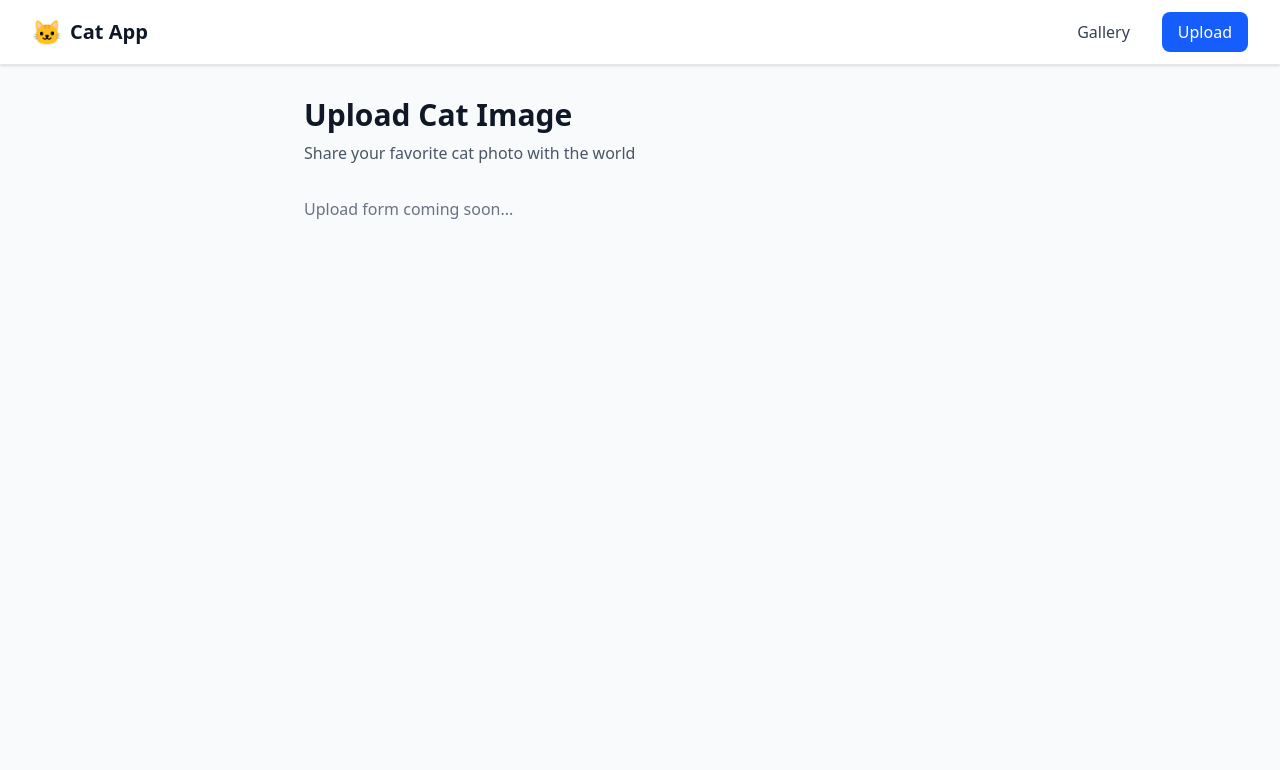
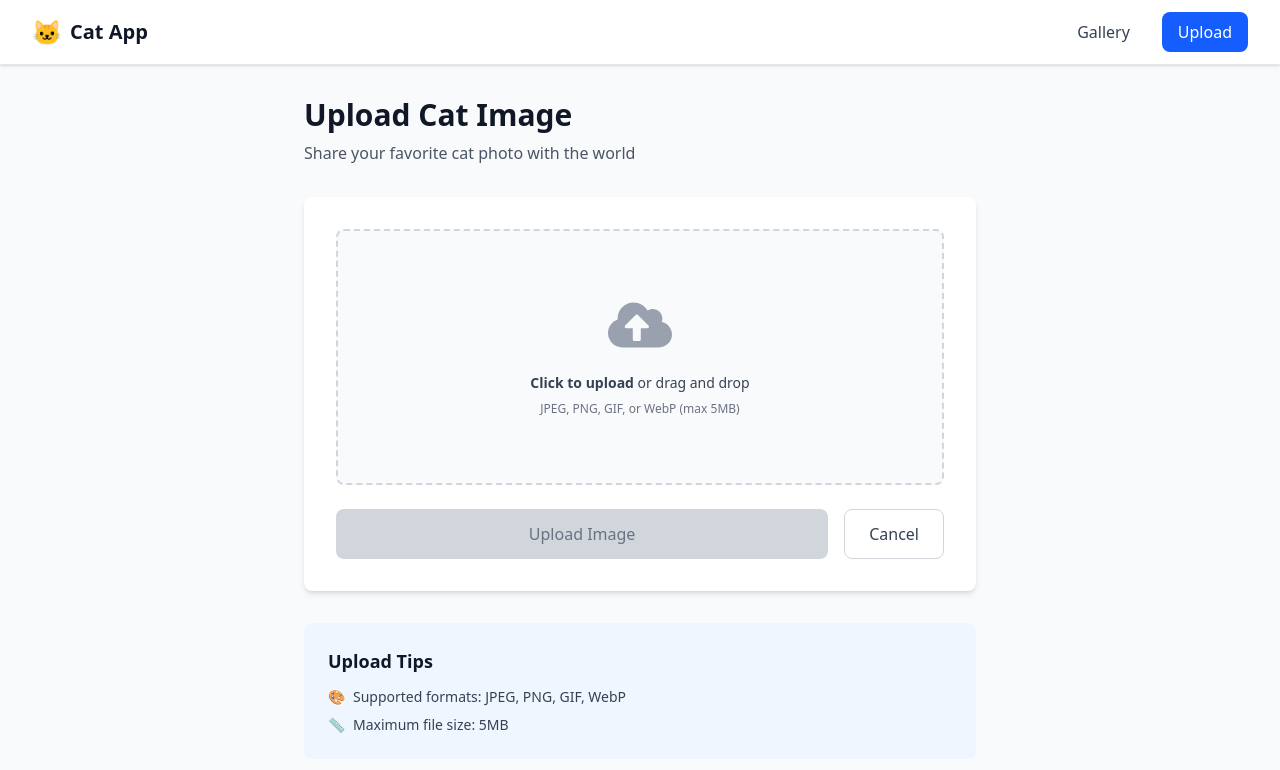
Before and after one commit to moloke/cat-app, a React (Vite) app: page /upload in a window 1280 px wide. Shown: the top 770 px of the page. Built offline with nearby package versions, Linux system fonts and the light colour scheme; no server answers.

Commit message:
feat: implement upload functionality

```diff
--- a/src/pages/Upload.tsx
+++ b/src/pages/Upload.tsx
@@ -1,9 +1,230 @@
+import { useState } from 'react'
+import type { ChangeEvent, FormEvent } from 'react'
+import { useNavigate } from 'react-router-dom'
+import { useMutation, useQueryClient } from '@tanstack/react-query'
+import { toast } from 'react-hot-toast'
+import { FaCloudUploadAlt, FaImage } from 'react-icons/fa'
+import { uploadImage } from '../services/catApi'
+
+const MAX_FILE_SIZE = 5 * 1024 * 1024
+const ALLOWED_TYPES = ['image/jpeg', 'image/jpg', 'image/png', 'image/gif', 'image/webp']
+
 function Upload() {
+  const [selectedFile, setSelectedFile] = useState<File | null>(null)
+  const [previewUrl, setPreviewUrl] = useState<string>('')
+  const [validationError, setValidationError] = useState<string>('')
+  const navigate = useNavigate()
+  const queryClient = useQueryClient()
+
+  const uploadMutation = useMutation({
+    mutationFn: uploadImage,
+    onSuccess: () => {
+      toast.success('Cat uploaded successfully! 🎉')
+      queryClient.invalidateQueries({ queryKey: ['images'] })
+      setTimeout(() => {
+        navigate('/')
+      }, 1000)
+    },
+    onError: (error: any) => {
+      const message =
+        error.response?.data?.message || 'Failed to upload image. Please try again.'
+      toast.error(message)
+    },
+  })
+
+  const validateFile = (file: File): string | null => {
+    if (!ALLOWED_TYPES.includes(file.type)) {
+      return 'Please select a valid image file (JPEG, PNG, GIF, or WebP)'
+    }
+
+    if (file.size > MAX_FILE_SIZE) {
+      return 'File size must be less than 5MB'
+    }
+
+    return null
+  }
+
+  const handleFileChange = (e: ChangeEvent<HTMLInputElement>) => {
+    const file = e.target.files?.[0]
+    setValidationError('')
+
+    if (!file) {
+      setSelectedFile(null)
+      setPreviewUrl('')
+      return
+    }
+
+    const error = validateFile(file)
+    if (error) {
+      setValidationError(error)
+      setSelectedFile(null)
+      setPreviewUrl('')
+      return
+    }
+
+    setSelectedFile(file)
+
+    const reader = new FileReader()
+    reader.onloadend = () => {
+      setPreviewUrl(reader.result as string)
+    }
+    reader.readAsDataURL(file)
+  }
+
+  const handleSubmit = (e: FormEvent) => {
+    e.preventDefault()
+
+    if (!selectedFile) {
+      setValidationError('Please select an image to upload')
+      return
+    }
+
+    uploadMutation.mutate(selectedFile)
+  }
+
+  const handleClearFile = () => {
+    setSelectedFile(null)
+    setPreviewUrl('')
+    setValidationError('')
+  }
+
   return (
     <div className="max-w-2xl mx-auto">
       <h1 className="text-3xl font-bold text-gray-900 mb-2">Upload Cat Image</h1>
-      <p className="text-gray-600 mb-8">Share your favorite cat photo with the world</p>
-      <p className="text-gray-500">Upload form coming soon...</p>
+      <p className="text-gray-600 mb-8">
+        Share your favorite cat photo with the world
+      </p>
+
+      <form onSubmit={handleSubmit} className="bg-white rounded-lg shadow-md p-8">
+        <div className="mb-6">
+          <label
+            htmlFor="file-upload"
+            className={`flex flex-col items-center justify-center w-full h-64 border-2 border-dashed rounded-lg cursor-pointer transition-colors ${
+              previewUrl
+                ? 'border-blue-500 bg-blue-50'
+                : 'border-gray-300 bg-gray-50 hover:bg-gray-100'
+            }`}
+          >
+            {previewUrl ? (
+              <div className="relative w-full h-full p-4">
+                <img
+                  src={previewUrl}
+                  alt="Preview"
+                  className="w-full h-full object-contain rounded"
+                />
+              </div>
+            ) : (
+              <div className="flex flex-col items-center justify-center pt-5 pb-6">
+                <FaCloudUploadAlt className="w-16 h-16 text-gray-400 mb-4" />
+                <p className="mb-2 text-sm text-gray-700">
+                  <span className="font-semibold">Click to upload</span> or drag and drop
+                </p>
+                <p className="text-xs text-gray-500">
+                  JPEG, PNG, GIF, or WebP (max 5MB)
+                </p>
+              </div>
+            )}
+            <input
+              id="file-upload"
+              type="file"
+              className="hidden"
+              accept="image/*"
+              onChange={handleFileChange}
+              disabled={uploadMutation.isPending}
+            />
+          </label>
+        </div>
+
+        {selectedFile && (
+          <div className="mb-6 p-4 bg-blue-50 rounded-lg flex items-center justify-between">
+            <div className="flex items-center space-x-3">
+              <FaImage className="text-blue-600 text-xl" />
+              <div>
+                <p className="text-sm font-medium text-gray-900">{selectedFile.name}</p>
+                <p className="text-xs text-gray-500">
+                  {(selectedFile.size / 1024 / 1024).toFixed(2)} MB
+                </p>
+              </div>
+            </div>
+            <button
+              type="button"
+              onClick={handleClearFile}
+              className="text-red-600 hover:text-red-700 text-sm font-medium"
+              disabled={uploadMutation.isPending}
+            >
+              Remove
+            </button>
+          </div>
+        )}
+
+        {validationError && (
+          <div className="mb-6 p-4 bg-red-50 border border-red-200 rounded-lg">
+            <p className="text-sm text-red-600">{validationError}</p>
+          </div>
+        )}
+
+        <div className="flex space-x-4">
+          <button
+            type="submit"
+            disabled={!selectedFile || uploadMutation.isPending}
+            className={`flex-1 py-3 px-6 rounded-lg font-medium transition-colors ${
+              !selectedFile || uploadMutation.isPending
+                ? 'bg-gray-300 text-gray-500 cursor-not-allowed'
+                : 'bg-blue-600 text-white hover:bg-blue-700'
+            }`}
+          >
+            {uploadMutation.isPending ? (
+              <span className="flex items-center justify-center">
+                <svg
+                  className="animate-spin -ml-1 mr-3 h-5 w-5 text-white"
+                  xmlns="http://www.w3.org/2000/svg"
+                  fill="none"
+                  viewBox="0 0 24 24"
+                >
+                  <circle
+                    className="opacity-25"
+                    cx="12"
+                    cy="12"
+                    r="10"
+                    stroke="currentColor"
+                    strokeWidth="4"
+                  ></circle>
+                  <path
+                    className="opacity-75"
+                    fill="currentColor"
+                    d="M4 12a8 8 0 018-8V0C5.373 0 0 5.373 0 12h4zm2 5.291A7.962 7.962 0 014 12H0c0 3.042 1.135 5.824 3 7.938l3-2.647z"
+                  ></path>
+                </svg>
+                Uploading...
+              </span>
+            ) : (
+              'Upload Image'
+            )}
+          </button>
+          <button
+            type="button"
+            onClick={() => navigate('/')}
+            className="px-6 py-3 border border-gray-300 rounded-lg font-medium text-gray-700 hover:bg-gray-50 transition-colors"
+            disabled={uploadMutation.isPending}
+          >
+            Cancel
+          </button>
+        </div>
+      </form>
+
+      <div className="mt-8 p-6 bg-blue-50 rounded-lg">
+        <h3 className="text-lg font-semibold text-gray-900 mb-3">Upload Tips</h3>
+        <ul className="space-y-2 text-sm text-gray-700">
+          <li className="flex items-start">
+            <span className="mr-2">🎨</span>
+            <span>Supported formats: JPEG, PNG, GIF, WebP</span>
+          </li>
+          <li className="flex items-start">
+            <span className="mr-2">📏</span>
+            <span>Maximum file size: 5MB</span>
+          </li>
+        </ul>
+      </div>
     </div>
   )
 }
```
